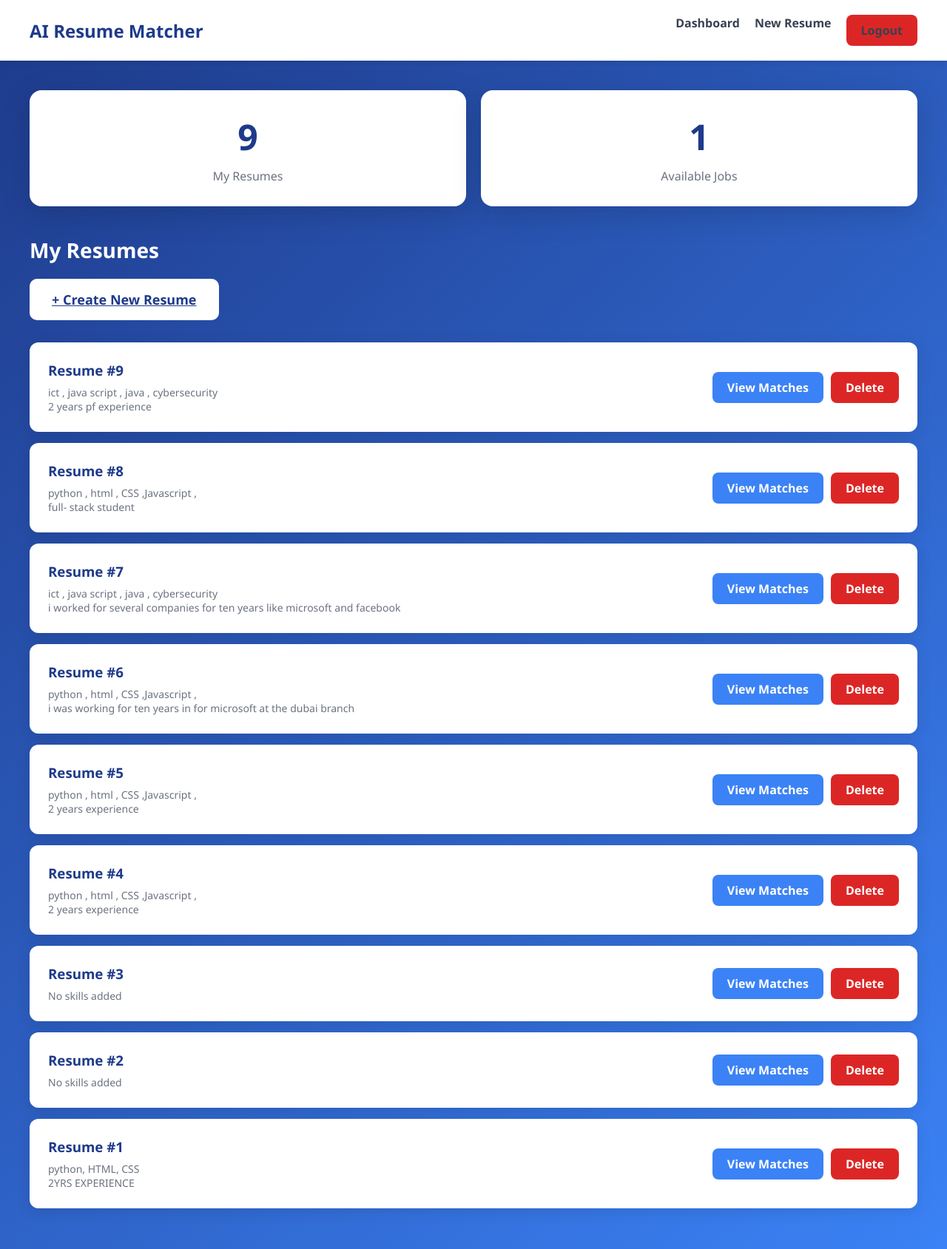
After one commit to Osamayusuf/ai_resume_matcher, a Django app: page /users/dashboard/ in a window 1280 px wide. The commit adds this page. Shown: the whole page at 74% size. Run offline with Django 5.2, Linux system fonts and the light colour scheme; a user stored in the database is signed in; data comes from the database, SQL or seed files in the repository; both versions use the stored data as it was after the commit.

Commit message:
Add login/signup, dashboard, and fix resume creation

```diff
--- a/ai_resume_matcher/urls.py
+++ b/ai_resume_matcher/urls.py
@@ -1,19 +1,3 @@
-"""
-URL configuration for ai_resume_matcher project.
-
-The `urlpatterns` list routes URLs to views. For more information please see:
-    https://docs.djangoproject.com/en/6.0/topics/http/urls/
-Examples:
-Function views
-    1. Add an import:  from my_app import views
-    2. Add a URL to urlpatterns:  path('', views.home, name='home')
-Class-based views
-    1. Add an import:  from other_app.views import Home
-    2. Add a URL to urlpatterns:  path('', Home.as_view(), name='home')
-Including another URLconf
-    1. Import the include() function: from django.urls import include, path
-    2. Add a URL to urlpatterns:  path('blog/', include('blog.urls'))
-"""
 from django.contrib import admin
 from django.urls import path, include
 from resumes.views import home_page
@@ -21,6 +5,6 @@ from resumes.views import home_page
 urlpatterns = [
     path('', home_page, name='home'),
     path('admin/', admin.site.urls),
+    path('users/', include('users.urls')),
     path('api/resumes/', include('resumes.urls')),
-
 ]
--- /dev/null
+++ b/users/templates/users/dashboard.html
@@ -0,0 +1,164 @@
+<!DOCTYPE html>
+<html>
+<head>
+    <title>Dashboard - AI Resume Matcher</title>
+    <style>
+        * { margin: 0; padding: 0; box-sizing: border-box; }
+        body {
+            font-family: 'Segoe UI', Arial, sans-serif;
+            background: linear-gradient(135deg, #1e3a8a 0%, #3b82f6 100%);
+            min-height: 100vh;
+            padding: 0;
+        }
+        .header {
+            background: white;
+            padding: 20px 40px;
+            display: flex;
+            justify-content: space-between;
+            align-items: center;
+            box-shadow: 0 2px 10px rgba(0, 0, 0, 0.1);
+        }
+        .logo { color: #1e3a8a; font-size: 24px; font-weight: 700; }
+        .nav { display: flex; gap: 20px; }
+        .nav a {
+            color: #374151;
+            text-decoration: none;
+            font-weight: 600;
+        }
+        .nav a:hover { color: #3b82f6; }
+        .btn-logout {
+            background: #dc2626;
+            color: white;
+            padding: 10px 20px;
+            border-radius: 8px;
+            text-decoration: none;
+            font-weight: 600;
+        }
+        .main { padding: 40px; }
+        .stats {
+            display: grid;
+            grid-template-columns: repeat(auto-fit, minmax(200px, 1fr));
+            gap: 20px;
+            margin-bottom: 40px;
+        }
+        .stat-card {
+            background: white;
+            padding: 30px;
+            border-radius: 16px;
+            text-align: center;
+            box-shadow: 0 10px 40px rgba(0, 0, 0, 0.15);
+        }
+        .stat-number {
+            color: #1e3a8a;
+            font-size: 48px;
+            font-weight: 700;
+        }
+        .stat-label {
+            color: #6b7280;
+            font-size: 16px;
+            margin-top: 10px;
+        }
+        .section-title {
+            color: white;
+            font-size: 28px;
+            margin-bottom: 20px;
+        }
+        .resume-card {
+            background: white;
+            padding: 25px;
+            margin-bottom: 15px;
+            border-radius: 12px;
+            box-shadow: 0 4px 20px rgba(0, 0, 0, 0.1);
+            display: flex;
+            justify-content: space-between;
+            align-items: center;
+        }
+        .resume-info h3 { color: #1e3a8a; margin-bottom: 8px; }
+        .resume-info p { color: #6b7280; font-size: 14px; }
+        .resume-actions { display: flex; gap: 10px; }
+        .btn {
+            padding: 10px 20px;
+            border-radius: 8px;
+            text-decoration: none;
+            font-weight: 600;
+            border: none;
+            cursor: pointer;
+        }
+        .btn-view {
+            background: #3b82f6;
+            color: white;
+        }
+        .btn-delete {
+            background: #dc2626;
+            color: white;
+        }
+        .btn-new {
+            background: white;
+            color: #1e3a8a;
+            padding: 16px 30px;
+            border-radius: 10px;
+            font-size: 18px;
+            font-weight: 600;
+            margin-bottom: 30px;
+            display: inline-block;
+        }
+        .empty-state {
+            text-align: center;
+            padding: 60px;
+            background: white;
+            border-radius: 16px;
+        }
+        .empty-state h3 { color: #1e3a8a; font-size: 24px; margin-bottom: 10px; }
+        .empty-state p { color: #6b7280; margin-bottom: 20px; }
+    </style>
+</head>
+<body>
+<div class="header">
+    <div class="logo">AI Resume Matcher</div>
+    <div class="nav">
+        <a href="{% url 'dashboard' %}">Dashboard</a>
+        <a href="{% url 'create-resume' %}">New Resume</a>
+        <a href="{% url 'logout' %}" class="btn-logout">Logout</a>
+    </div>
+</div>
+
+<div class="main">
+    <div class="stats">
+        <div class="stat-card">
+            <div class="stat-number">{{ total_resumes }}</div>
+            <div class="stat-label">My Resumes</div>
+        </div>
+        <div class="stat-card">
+            <div class="stat-number">{{ total_jobs }}</div>
+            <div class="stat-label">Available Jobs</div>
+        </div>
+    </div>
+
+    <h2 class="section-title">My Resumes</h2>
+
+    {% if resumes %}
+        <a href="{% url 'create-resume' %}" class="btn-new">+ Create New Resume</a>
+
+        {% for resume in resumes %}
+            <div class="resume-card">
+                <div class="resume-info">
+                    <h3>Resume #{{ resume.id }}</h3>
+                    <p>{{ resume.skills|default:"No skills added" }}</p>
+                    <p>{{ resume.experience }}</p>
+                </div>
+                <div class="resume-actions">
+                    <a href="{% url 'match-page' resume.id %}" class="btn btn-view">View Matches</a>
+                    <a href="{% url 'delete-resume' resume.id %}" class="btn btn-delete" onclick="return confirm('Delete this resume?')">Delete</a>
+                </div>
+            </div>
+        {% endfor %}
+    {% else %}
+        <div class="empty-state">
+            <h3>No resumes yet</h3>
+            <p>Create your first resume to start matching with jobs!</p>
+            <a href="{% url 'create-resume' %}" class="btn-new">+ Create Resume</a>
+        </div>
+    {% endif %}
+</div>
+</body>
+</html>
--- /dev/null
+++ b/users/urls.py
@@ -0,0 +1,10 @@
+from django.urls import path
+from . import views
+
+urlpatterns = [
+    path('signup/', views.signup, name='signup'),
+    path('login/', views.user_login, name='login'),
+    path('logout/', views.user_logout, name='logout'),
+    path('dashboard/', views.dashboard, name='dashboard'),
+    path('delete/<int:resume_id>/', views.delete_resume, name='delete-resume'),
+]
--- a/users/views.py
+++ b/users/views.py
@@ -0,0 +1,76 @@
+from django.shortcuts import render, redirect
+from django.contrib.auth import login, authenticate, logout
+from django.contrib.auth.decorators import login_required
+from django.contrib.auth.models import User
+from django.contrib import messages
+from resumes.models import Resume
+from jobs.models import Job
+
+
+def signup(request):
+    if request.method == 'POST':
+        username = request.POST.get('username')
+        email = request.POST.get('email')
+        password = request.POST.get('password')
+        confirm_password = request.POST.get('confirm_password')
+
+        if password != confirm_password:
+            messages.error(request, "Passwords don't match!")
+            return render(request, 'users/register.html')
+
+        if User.objects.filter(username=username).exists():
+            messages.error(request, "Username already exists!")
+            return render(request, 'users/register.html')
+
+        user = User.objects.create_user(username=username, email=email, password=password)
+        login(request, user)
+        return redirect('dashboard')
+
+    return render(request, 'users/register.html')
+
+
+def user_login(request):
+    if request.method == 'POST':
+        username = request.POST.get('username')
+        password = request.POST.get('password')
+
+        user = authenticate(request, username=username, password=password)
+        if user is not None:
+            login(request, user)
+            return redirect('dashboard')
+        else:
+            messages.error(request, "Invalid username or password!")
+
+    return render(request, 'users/login.html')
+
+
+def user_logout(request):
+    logout(request)
+    return redirect('login')
+
+
+@login_required(login_url='login')
+def dashboard(request):
+    user_resumes = Resume.objects.filter(user=request.user).order_by('-id')
+    jobs = Job.objects.all()
+
+    resume_data = []
+    for resume in user_resumes:
+        resume_data.append({
+            'id': resume.id,
+            'skills': resume.skills,
+            'experience': resume.experience[:100] + '...' if len(resume.experience) > 100 else resume.experience,
+            'created': resume.id,
+        })
+
+    return render(request, 'users/dashboard.html', {
+        'resumes': resume_data,
+        'total_resumes': len(resume_data),
+        'total_jobs': jobs.count(),
+    })
+
+
+@login_required(login_url='login')
+def delete_resume(request, resume_id):
+    Resume.objects.filter(id=resume_id, user=request.user).delete()
+    return redirect('dashboard')
```
Also changed, not shown: resumes/templates/resumes/form.html (+42 -38 lines), resumes/templates/resumes/match.html (+55 -84 lines), resumes/views.py (+9 -5 lines), users/templates/users/login.html (added, +87 -0 lines), users/templates/users/register.html (added, +93 -0 lines), db.sqlite3.
